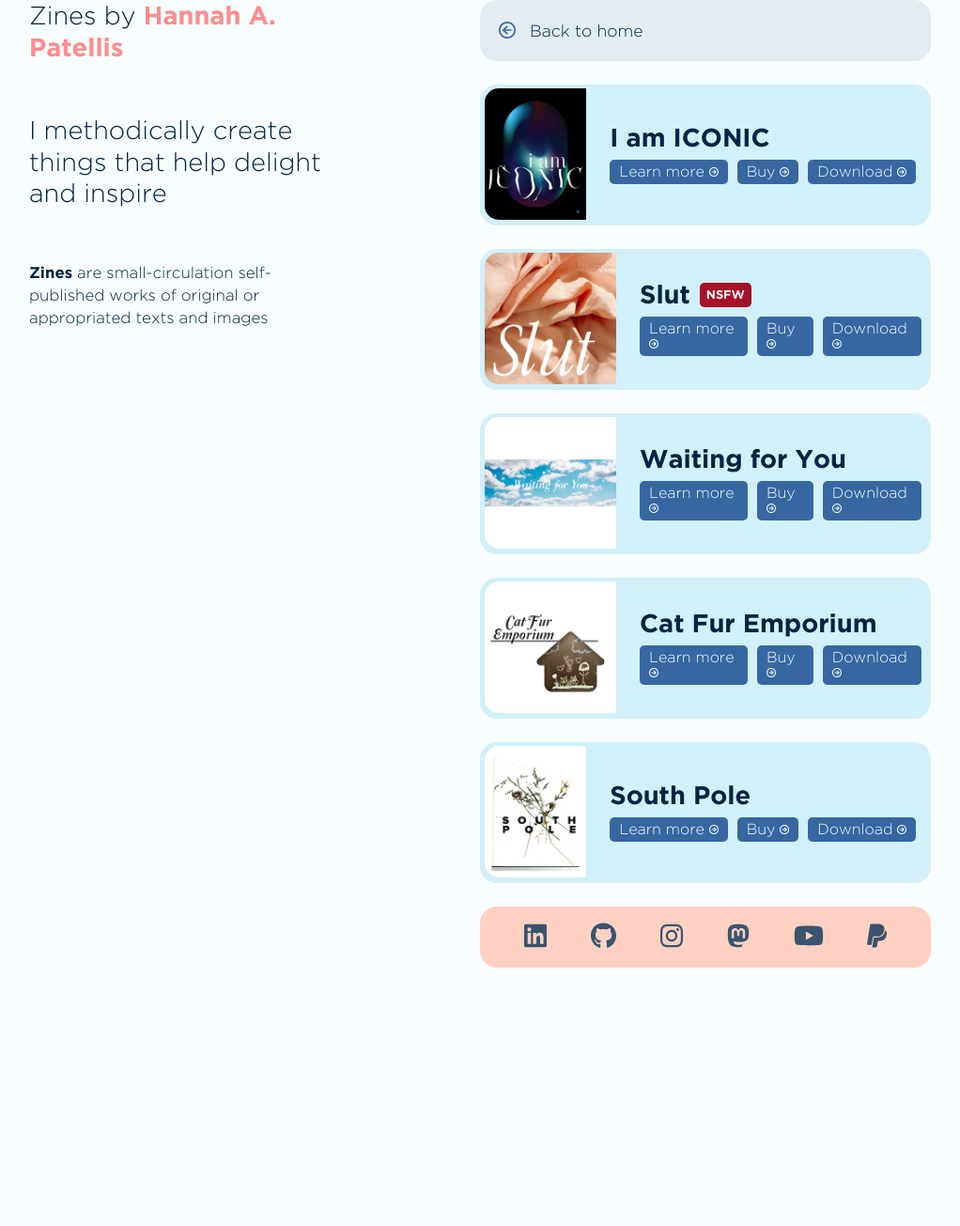
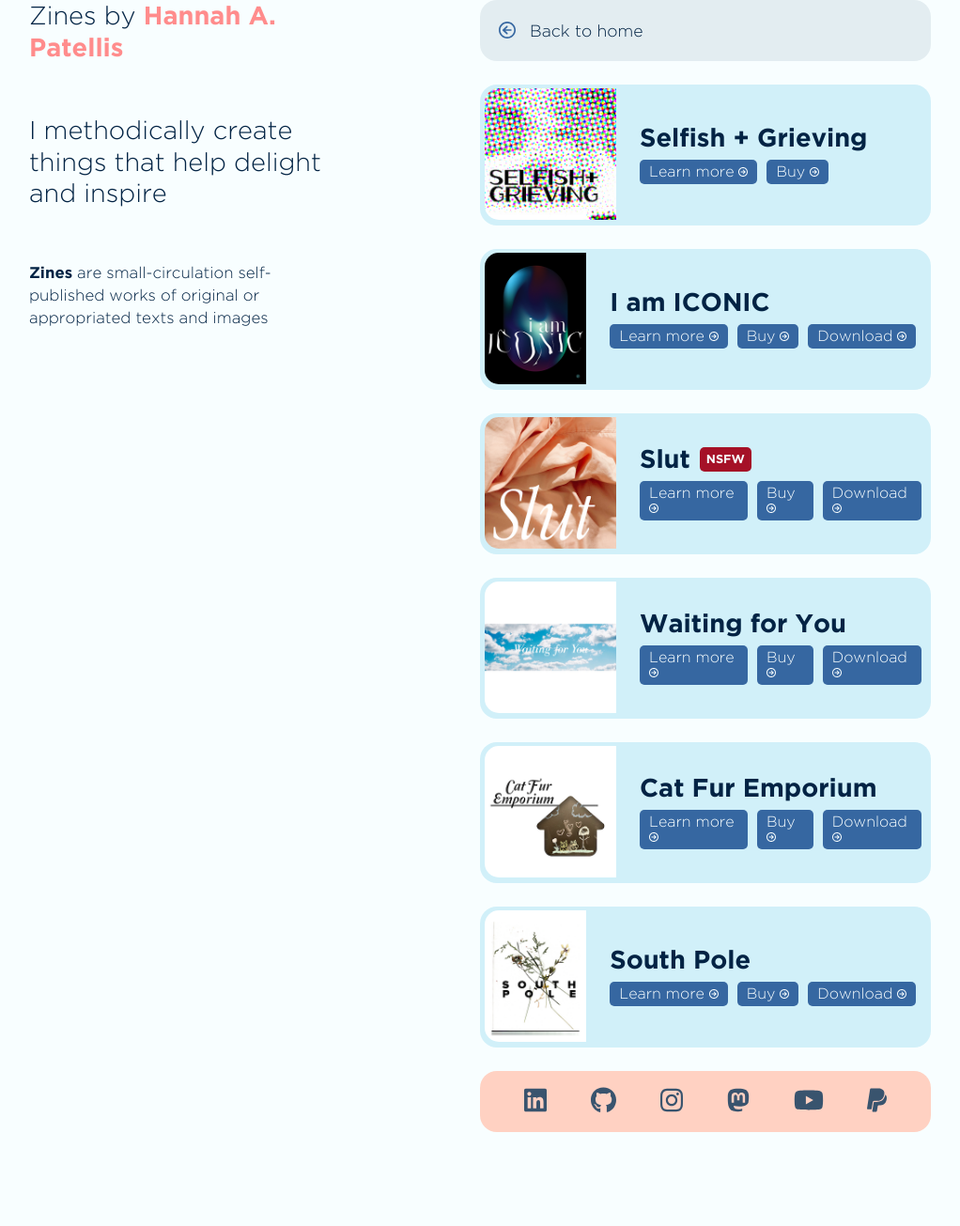
Before and after one commit to hannahpatellis/hannahap, a PHP site: page /zines/index.html in a window 1280 px wide. Shown: the part 232-1537 px from the top of the page at 94% size, without its empty margins (129-1151 px from the left). Before the commit the page ends 1262 px from the top, so only its background shows below. Run offline with PHP 8.4, Linux system fonts and the light colour scheme.

Commit message:
Adds S+G

```diff
--- a/assets/css/custom.css
+++ b/assets/css/custom.css
@@ -521,9 +521,10 @@ div#memoji-stage {
   grid-area: section;
   display: grid;
   grid-template-columns: 1fr;
-  grid-template-rows: 65px 150px 150px 150px 150px 150px 65px;
+  grid-template-rows: 65px 150px 150px 150px 150px 150px 150px 65px;
   grid-template-areas:
     'back'
+    'sg'
     'iconic'
     'slut'
     'wfy'
--- a/zines/index.html
+++ b/zines/index.html
@@ -39,6 +39,23 @@
             <span style="margin-left: 20px; margin-top:2px;"><img src="../assets/img/circle-arrow-left.svg" alt="Go back to the home page" width="18px" /></span> <span style="margin-left: 15px">Back to home</span>
           </div>
         </a>
+
+        <div class="zine-tile">
+          <div class="zine-tile-icon"><a href="#" data-featherlight="#sg" title="Learn more about the 'Selfish + Grieving' zine"><img src="../assets/img/zines/sg.jpg" height="150px" alt="'Selfish + Grieving' zine cover, an abstract image in color halftone, with the words 'Selfish + Grieving' in large capital black letters." /></a></div>
+          <div class="zine-tile-body">
+            <h2>Selfish + Grieving</h2>
+            <div class="zine-tile-options">
+              <a href="#" data-featherlight="#sg" title="Learn more about the 'Selfish + Grieving' zine">
+                <div class="zine-tile-option">Learn more <span><img src="../assets/img/circle-arrow-right.svg"
+                  alt="Arrow pointing right inside a circle" width="10px" /></span></div>
+              </a>
+              <a href="https://shop.hannahap.com/shop/zines/2?page=1&limit=60&sort_by=category_order&sort_order=asc" title="Buy a physical copy of the 'I am ICONIC' zine">
+                <div class="zine-tile-option">Buy <span><img src="../assets/img/circle-arrow-right.svg"
+                  alt="Arrow pointing right inside a circle" width="10px" /></span></div>
+              </a>
+            </div>
+          </div>
+        </div>
 
         <div class="zine-tile">
           <div class="zine-tile-icon"><a href="#" data-featherlight="#iconic" title="Learn more about the 'I am ICONIC' zine"><img src="../assets/img/zines/iconic.png" height="150px" alt="'I am ICONIC' zine cover, a dark but colorful art piece inside an elongated capsule shape with the text 'i am' in a fine serif white font and the text 'ICONIC' in capital white warped letters." /></a></div>
@@ -169,6 +186,19 @@
 
       </section>
 
+      <div class="lightbox" id="sg">
+        <div class="lightbox-flex">
+          <div class="lightbox-flex-left">
+            <img src="../assets/img/zines/sg_full.jpg" height="200px" alt="'Selfish + Grieving' zine cover, an abstract image in color halftone, with the words 'Selfish + Grieving' in large capital black letters." />
+          </div>
+          <div class="lightbox-flex-right">
+            <h2>Selfish + Grieving</h2>
+            <p>Dealing with grief after two close friends have a baby</p>
+            <p>This zine is not available for free download, but is available for digital and printed purchasing</p>
+          </div>
+        </div>
+      </div>
+
       <div class="lightbox" id="iconic">
         <div class="lightbox-flex">
           <div class="lightbox-flex-left">
```
Also changed, not shown: assets/img/zines/sg.jpg (added), assets/img/zines/sg_full.jpg (added).
